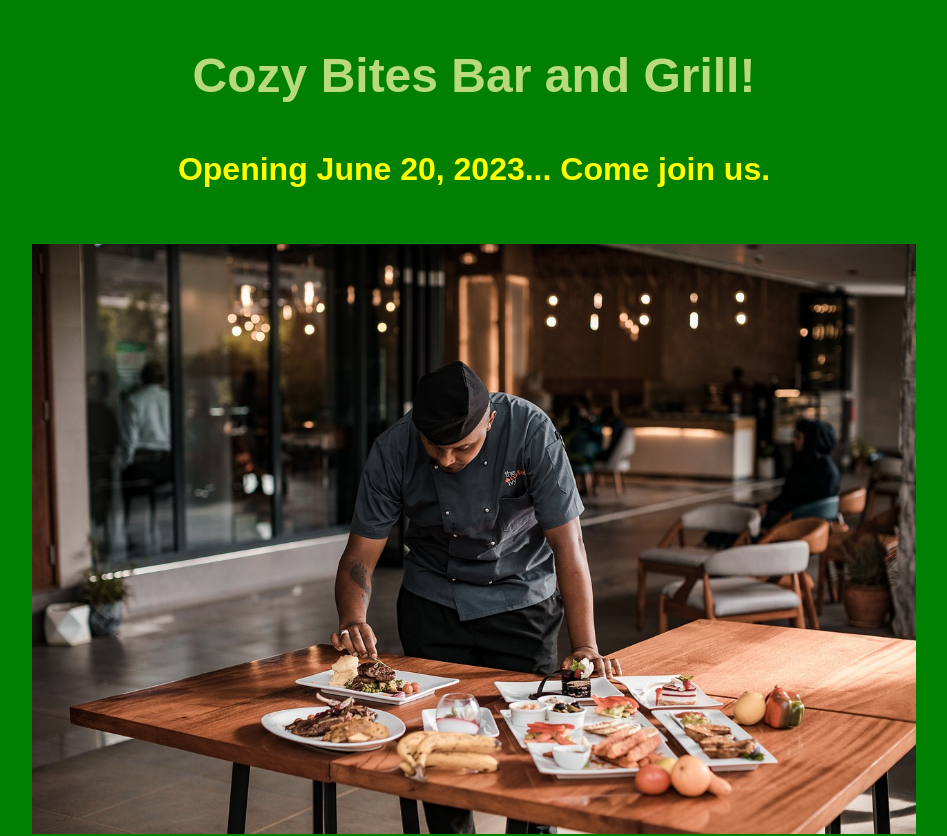
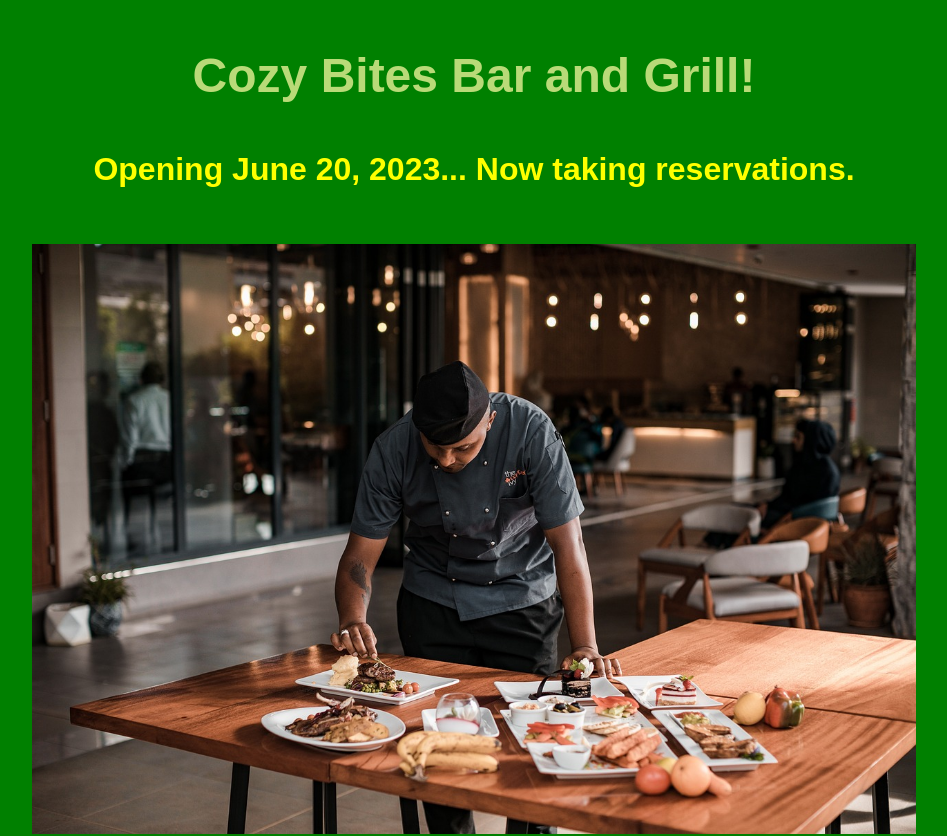
Before and after one commit to blkcnt/yummy, a website: page express/index.html in a window 1280 px wide. Shown: the top 836 px of the page, without its empty margins (166-1113 px from the left). Drawn offline with Linux system fonts and the light colour scheme.

Commit message:
Update index.html

```diff
--- a/express/index.html
+++ b/express/index.html
@@ -5,7 +5,7 @@
 </head>
 <body>
     <h1>Cozy Bites Bar and Grill!</h1>
-    <h2>Opening June 20, 2023... Come join us.</h2>
+    <h2>Opening June 20, 2023... Now taking reservations.</h2>
     <img class="hero" src="main.jpg" alt="main photo of restaurant" />
 </body>
 <foot>
```
